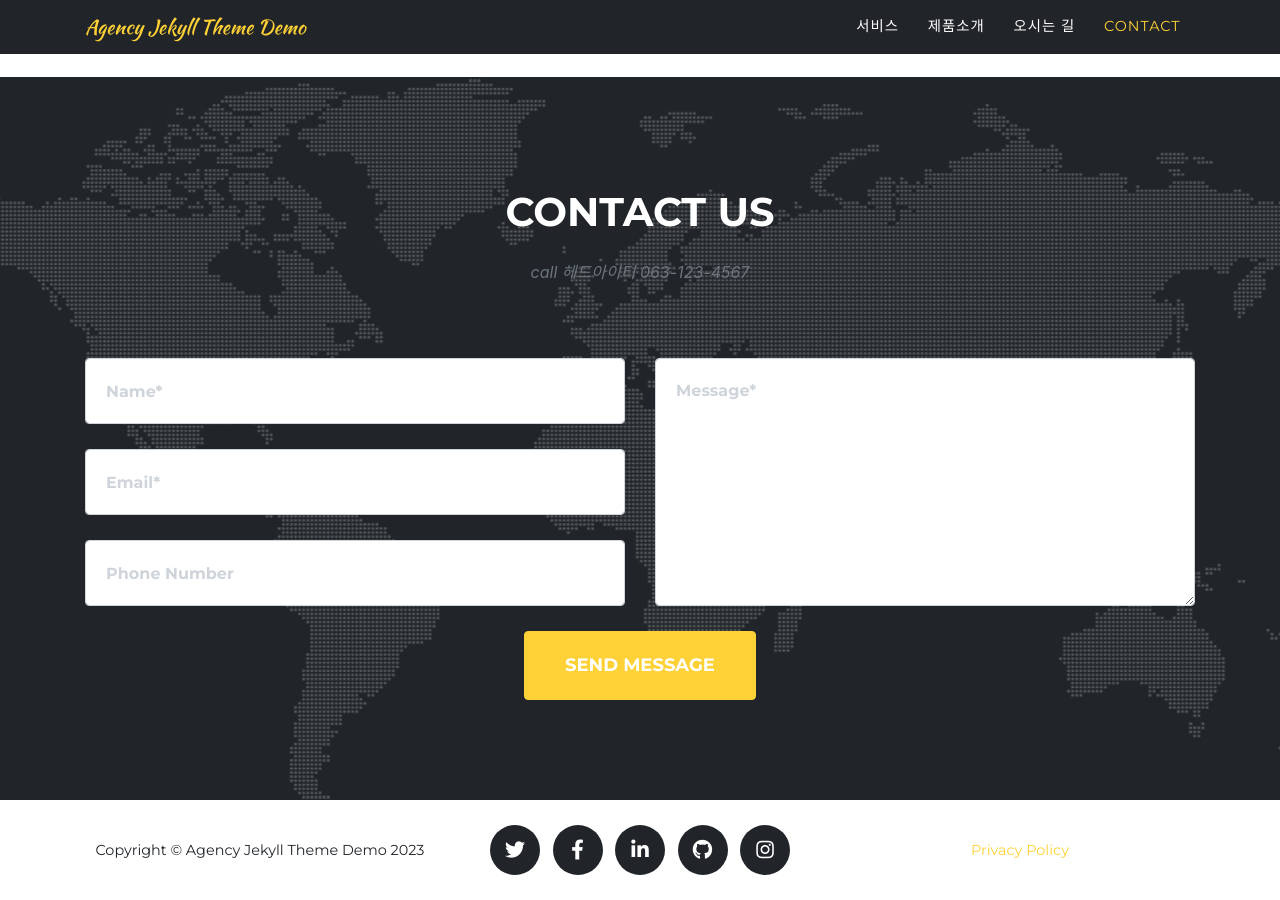
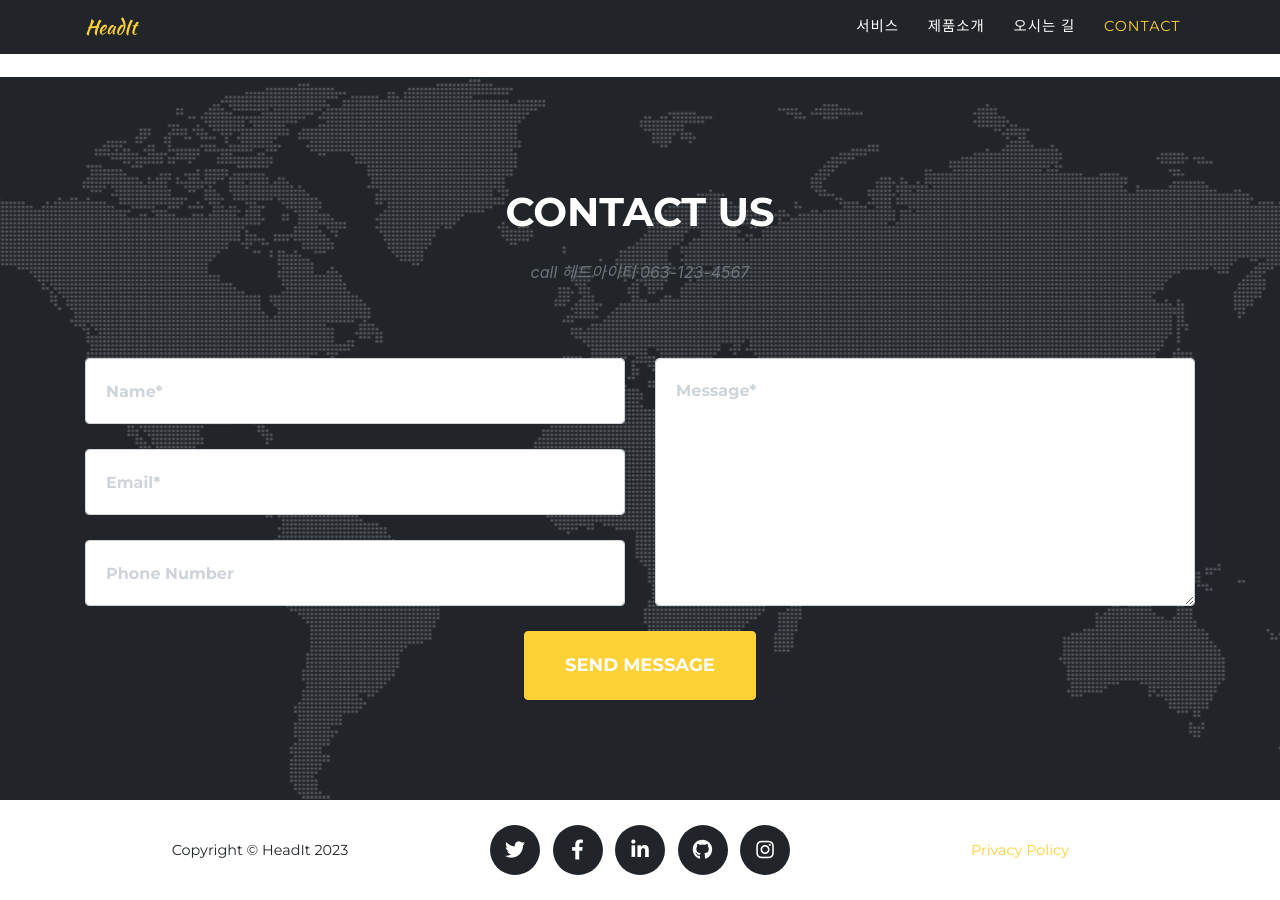
Before and after one commit to GyeongJuPark/agencyJekyll_CloneCoding, a Jekyll site: the page built from index.md, in a window 1280 px wide and 900 px high, scrolled down 2719 px. Built offline with Jekyll 4.4.1, drawn with Linux system fonts in a browser that asks for light colours; some web fonts are replaced.

Commit message:
Update _config.yml

```diff
--- a/_config.yml
+++ b/_config.yml
@@ -17,10 +17,10 @@ remote_theme: raviriley/agency-jekyll-theme
 url    : "https://gyeongjupark.github.io" # the base hostname & protocol for your site, e.g. http://example.com
 baseurl: "https://gyeongjupark.github.io/agencyJekyll_CloneCoding/" # the subpath of your site, e.g. /blog
 
-title      : Agency Jekyll Theme Demo
-email      : your-email@example.com #this is also the email contact forms will go to
+title      : HeadIt
+email      : altnf1524@naver.com #this is also the email contact forms will go to
 description: "Agency Bootstrap theme converted to a Jekyll theme, plus new features: Google Analytics, Markdown support, custom pages, and more!"
-author     : Your Name
+author     : Park Gyeong Ju
 # logo:     #optional, defaults to site title
   # path: assets\img\clients\creative-market.jpg
   # height: 60 #height in px, defaults to 52px
```
